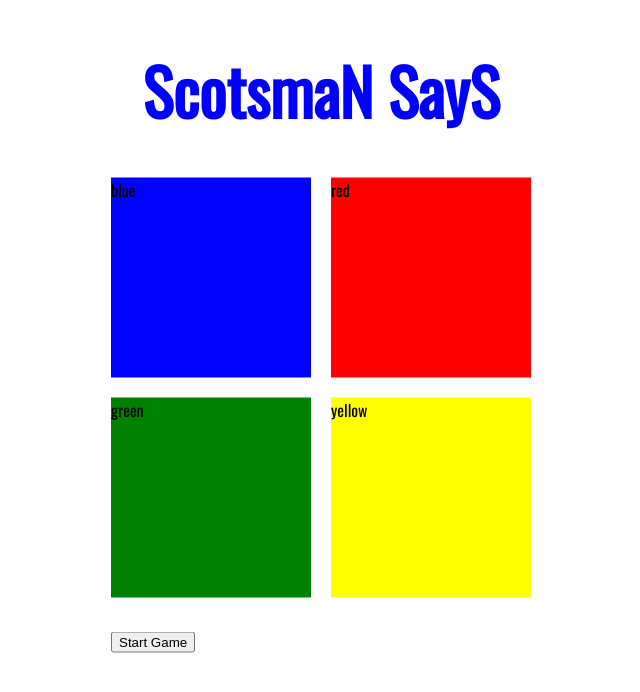
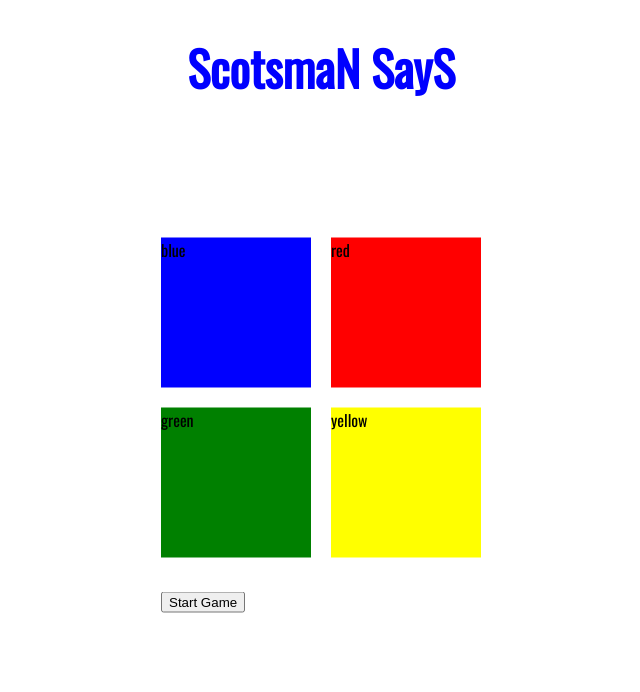
Before and after one commit to ScotRob77/Scotsman-Says, a plain HTML site: page index.html in a window 1280 px wide. Shown: the whole page, without its empty margins (319-959 px from the left). Drawn offline with nearby package versions, Linux system fonts and the light colour scheme.

Commit message:
d tile container stlying

```diff
--- a/assets/css/style.css
+++ b/assets/css/style.css
@@ -1,4 +1,5 @@
 @import url('https://fonts.googleapis.com/css2?family=Oswald&display=swap');
+
 
 body {
   margin: 0;
@@ -21,17 +22,17 @@ header {
 }
 
 #heading {
-  font-size: 4rem;
+  font-size: 3rem;
   color: blue;
 }
 
 .tile-container {
   display: grid;
-  grid-template-columns: 200px 200px;
-  grid-template-rows: 200px 200px;
+  grid-template-columns: 150px 150px;
+  grid-template-rows: 150px 150px;
   grid-gap: 20px;
   position: relative;
-  margin-top: 30px;
+  margin-top: 50px;
   margin-bottom: 30px;
 }
 
```
